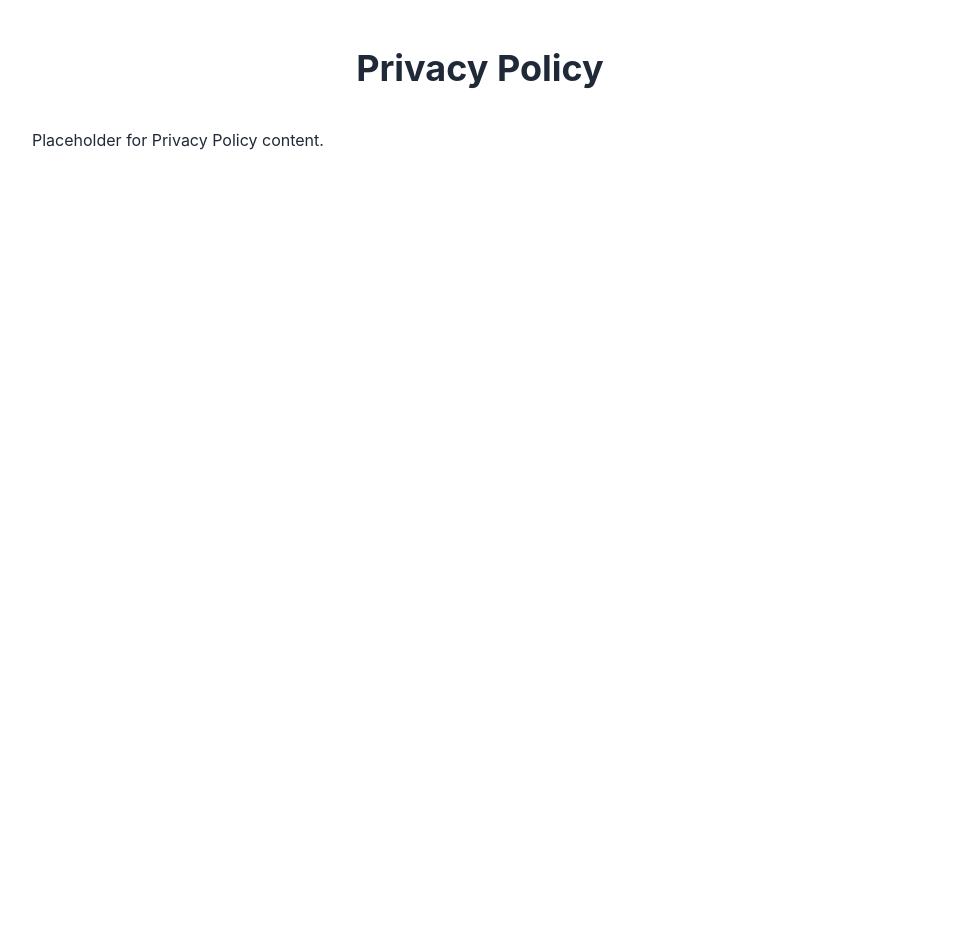
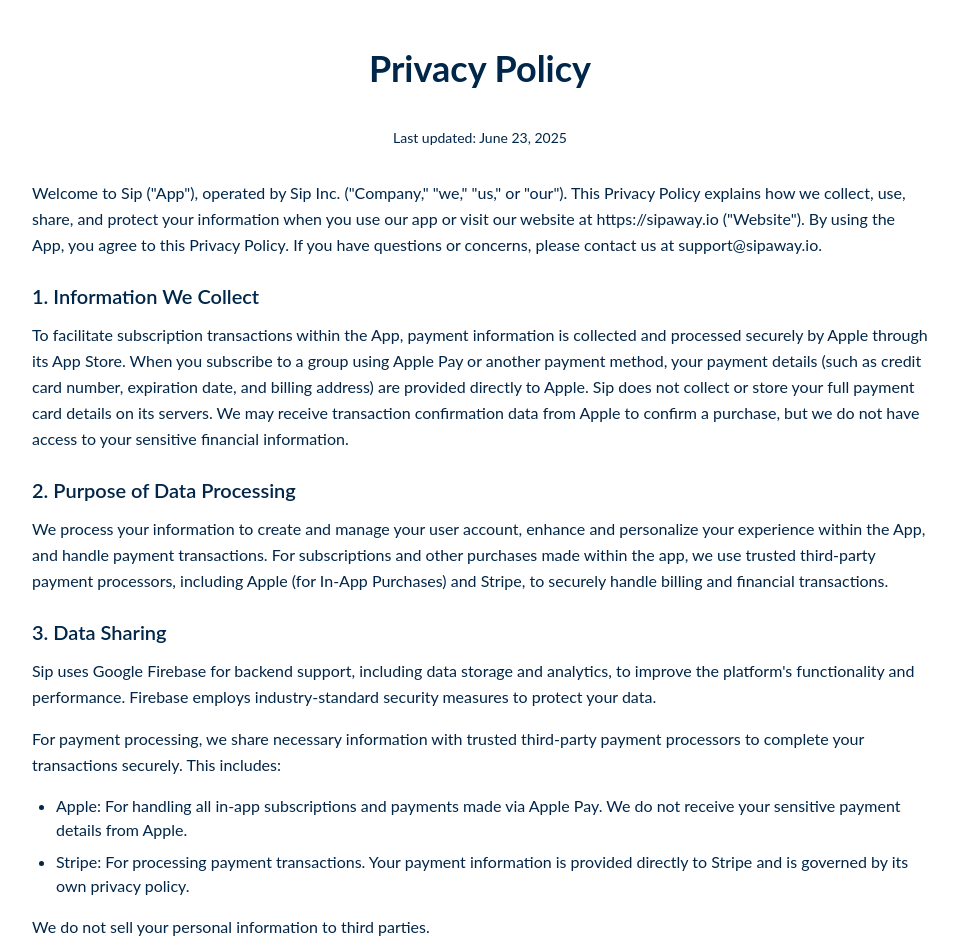
Before and after one commit to JonMMcg/sip-website, a React (Create React App) app: page /privacy-policy in a window 1280 px wide. Shown: the top 952 px of the page, without its empty margins (160-1118 px from the left). Before the commit the page ends 800 px from the top, so only its background shows below. Built offline with nearby package versions, Linux system fonts and the light colour scheme.

Commit message:
Update PrivacyPolicy.tsx

```diff
--- a/src/pages/PrivacyPolicy.tsx
+++ b/src/pages/PrivacyPolicy.tsx
@@ -4,9 +4,111 @@
   return (
     <div className="bg-white text-gray-800 py-12 px-4 sm:px-6 lg:px-8">
       <div className="max-w-4xl mx-auto">
-        <h1 className="text-4xl font-bold text-center mb-10">Privacy Policy</h1>
-        <div className="space-y-8">
-          <p>Placeholder for Privacy Policy content.</p>
+        <h1 className="text-4xl font-bold text-center mb-10" style={{ fontFamily: 'Lato, sans-serif', color: '#002649' }}>Privacy Policy</h1>
+        <p className="text-center mb-8 text-sm" style={{ fontFamily: 'Lato, sans-serif', color: '#002649' }}>Last updated: June 23, 2025</p>
+        <div className="space-y-6" style={{ fontFamily: 'Lato, sans-serif', color: '#002649' }}>
+          <p className="leading-relaxed">
+            Welcome to Sip ("App"), operated by Sip Inc. ("Company," "we," "us," or "our"). This Privacy Policy explains how we collect, use, share, and protect your information when you use our app or visit our website at https://sipaway.io ("Website"). By using the App, you agree to this Privacy Policy. If you have questions or concerns, please contact us at support@sipaway.io.
+          </p>
+
+          <div>
+            <h2 className="text-xl font-semibold mb-3">1. Information We Collect</h2>
+            <p className="leading-relaxed">
+              To facilitate subscription transactions within the App, payment information is collected and processed securely by Apple through its App Store. When you subscribe to a group using Apple Pay or another payment method, your payment details (such as credit card number, expiration date, and billing address) are provided directly to Apple. Sip does not collect or store your full payment card details on its servers. We may receive transaction confirmation data from Apple to confirm a purchase, but we do not have access to your sensitive financial information.
+            </p>
+          </div>
+
+          <div>
+            <h2 className="text-xl font-semibold mb-3">2. Purpose of Data Processing</h2>
+            <p className="leading-relaxed">
+              We process your information to create and manage your user account, enhance and personalize your experience within the App, and handle payment transactions. For subscriptions and other purchases made within the app, we use trusted third-party payment processors, including Apple (for In-App Purchases) and Stripe, to securely handle billing and financial transactions.
+            </p>
+          </div>
+
+          <div>
+            <h2 className="text-xl font-semibold mb-3">3. Data Sharing</h2>
+            <p className="leading-relaxed mb-4">
+              Sip uses Google Firebase for backend support, including data storage and analytics, to improve the platform's functionality and performance. Firebase employs industry-standard security measures to protect your data.
+            </p>
+            <p className="leading-relaxed mb-4">
+              For payment processing, we share necessary information with trusted third-party payment processors to complete your transactions securely. This includes:
+            </p>
+            <ul className="list-disc pl-6 space-y-2">
+              <li>Apple: For handling all in-app subscriptions and payments made via Apple Pay. We do not receive your sensitive payment details from Apple.</li>
+              <li>Stripe: For processing payment transactions. Your payment information is provided directly to Stripe and is governed by its own privacy policy.</li>
+            </ul>
+            <p className="leading-relaxed mt-4">
+              We do not sell your personal information to third parties.
+            </p>
+          </div>
+
+          <div>
+            <h2 className="text-xl font-semibold mb-3">4. Third-Party Payment Processor</h2>
+            <p className="leading-relaxed mb-4">
+              For your convenience and security, Sip handles payments through trusted third-party processors.
+            </p>
+            <p className="leading-relaxed mb-4">
+              Our primary method for all in-app subscriptions and purchases is Apple's In-App Purchase system, which includes Apple Pay. When you make a purchase within the app, your payment information is provided directly to Apple. Sip does not store or have access to your full payment card details. All such transactions are subject to the Apple Media Services Terms and Conditions.
+            </p>
+            <p className="leading-relaxed">
+              For transactions, we previously utilized Stripe as our payment processor. When Stripe is used, your payment information is provided directly to Stripe and handled in accordance with its privacy policy and security standards available at https://stripe.com/privacy.
+            </p>
+          </div>
+
+          <div>
+            <h2 className="text-xl font-semibold mb-3">5. User Rights (California Residents)</h2>
+            <p className="leading-relaxed mb-4">
+              Under the California Privacy Rights Act (CPRA), California residents have the right to know what personal information is collected, how it is used, and with whom it is shared. You also have the right to request the deletion of your personal information, subject to certain exceptions, and to correct inaccuracies. While Sip does not sell personal information, you may contact us to confirm this or inquire about data usage.
+            </p>
+            <p className="leading-relaxed">
+              Currently, we do not provide self-service tools for accessing, correcting, or deleting data, but we may offer such tools in the future. To submit a request or ask questions about your rights, email us at support@sipaway.io.
+            </p>
+          </div>
+
+          <div>
+            <h2 className="text-xl font-semibold mb-3">6. Do Not Track (CalOPPA Disclosure)</h2>
+            <p className="leading-relaxed">
+              At this time, Sip does not respond to "Do Not Track" (DNT) signals sent by web browsers. We may revisit this policy as technology and industry standards evolve.
+            </p>
+          </div>
+
+          <div>
+            <h2 className="text-xl font-semibold mb-3">7. Data Security</h2>
+            <p className="leading-relaxed mb-4">
+              Sip prioritizes your data security by using secure authentication methods, including Google and Apple Sign-In. Data stored with Google Firebase is encrypted both in transit and at rest, providing an additional layer of protection.
+            </p>
+            <p className="leading-relaxed">
+              Furthermore, sensitive payment information is handled by industry-leading third-party processors. For all in-app subscriptions, we use Apple's secure In-App Purchase system, which includes Apple Pay, to ensure your financial data is managed according to the highest security standards. For other payment services, we may use Stripe, a PCI DSS Level 1 certified processor, to maintain the same level of security.
+            </p>
+          </div>
+
+          <div>
+            <h2 className="text-xl font-semibold mb-3">8. Data Retention</h2>
+            <p className="leading-relaxed">
+              We retain your data only as long as necessary to fulfill the purposes described in this Privacy Policy, including providing our services, complying with our legal obligations (such as for tax and accounting purposes related to transactions), resolving disputes, and enforcing our agreements, unless a longer retention period is required or permitted by law.
+            </p>
+          </div>
+
+          <div>
+            <h2 className="text-xl font-semibold mb-3">9. Policy Updates</h2>
+            <p className="leading-relaxed">
+              This Privacy Policy may be updated periodically to reflect changes to our practices or for other operational, legal, or regulatory reasons. Any updates will be posted on the Website and within the App, with the "Last updated" date revised. By continuing to use the App after updates are posted, you agree to the revised Privacy Policy.
+            </p>
+          </div>
+
+          <div>
+            <h2 className="text-xl font-semibold mb-3">10. Children's Privacy</h2>
+            <p className="leading-relaxed">
+              Sip is intended for users aged 18 and older. We do not knowingly collect personal information from users under 18. If you believe that we have collected data from a minor, please contact us at support@sipaway.io, and we will take steps to address the issue.
+            </p>
+          </div>
+
+          <div>
+            <h2 className="text-xl font-semibold mb-3">11. Contact Us</h2>
+            <p className="leading-relaxed">
+              If you have any questions or comments about this Privacy Policy, you can contact us via email at support@sipaway.io.
+            </p>
+          </div>
         </div>
       </div>
     </div>
```
